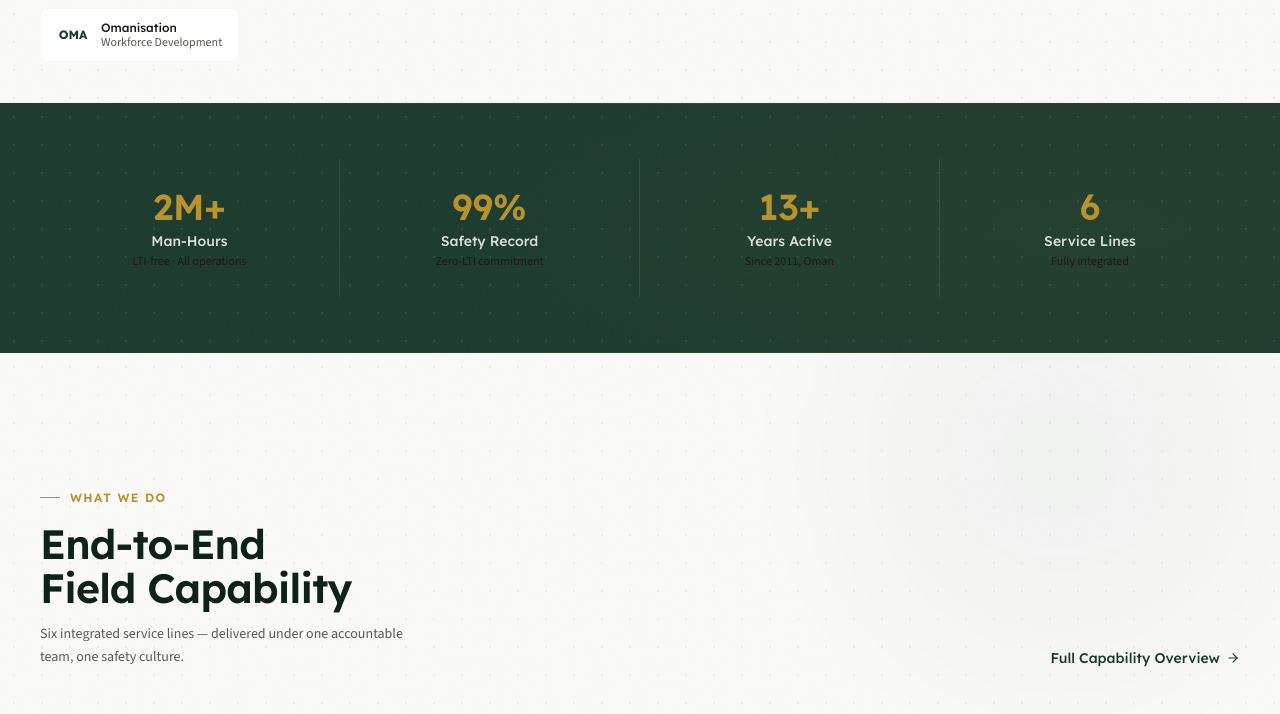
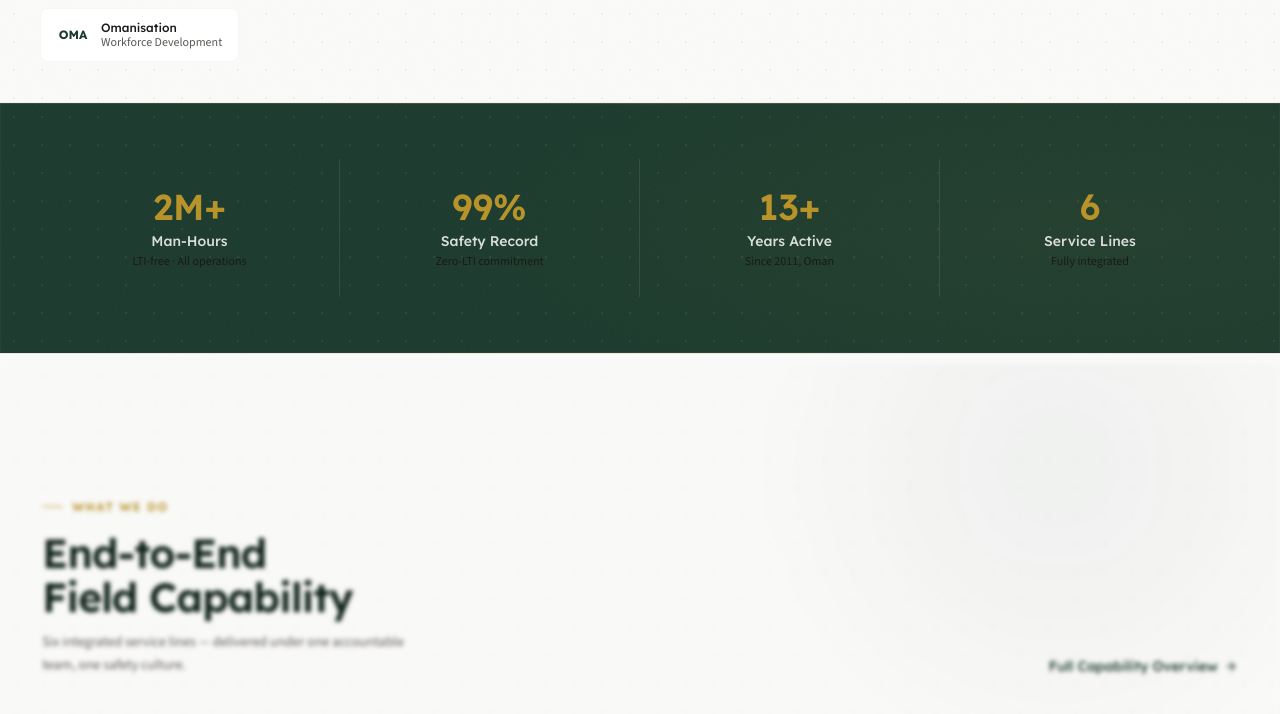
Before and after one commit to gopi-gulfinfotech/al-baraka-new, a React (Create React App) app: page / in a window 1280 px wide. Shown: the part 940-1654 px from the top of the page. Built offline with nearby package versions, Linux system fonts and the light colour scheme.

Commit message:
feat: add premium scroll motion language across home sections

```diff
--- /dev/null
+++ b/src/components/motion/ScrollMotionSection.jsx
@@ -0,0 +1,58 @@
+import { motion, useReducedMotion, useScroll, useSpring, useTransform } from 'framer-motion';
+import { useRef } from 'react';
+
+const easeOutExpo = [0.16, 1, 0.3, 1];
+
+/**
+ * Premium scroll-motion wrapper for sections.
+ * Establishes a consistent "motion language" across pages:
+ * - reveal timing and easing
+ * - depth through parallax y-offset
+ * - subtle opacity/scale interpolation for cinematic continuity
+ */
+export default function ScrollMotionSection({
+  children,
+  className = '',
+  amount = 0.2,
+  offset = ['start 88%', 'end 20%'],
+  delay = 0,
+  parallax = 26,
+  blur = 8,
+  as: Component = 'div',
+}) {
+  const sectionRef = useRef(null);
+  const shouldReduce = useReducedMotion();
+
+  const { scrollYProgress } = useScroll({
+    target: sectionRef,
+    offset,
+  });
+
+  const smoothed = useSpring(scrollYProgress, {
+    stiffness: 90,
+    damping: 22,
+    mass: 0.3,
+  });
+
+  const y = useTransform(smoothed, [0, 1], [shouldReduce ? 0 : parallax, 0]);
+  const opacity = useTransform(smoothed, [0, 0.35, 1], [0.65, 1, 1]);
+  const scale = useTransform(smoothed, [0, 1], [0.985, 1]);
+  const filter = useTransform(smoothed, [0, 1], [
+    shouldReduce ? 'blur(0px)' : `blur(${blur}px)`,
+    'blur(0px)',
+  ]);
+
+  return (
+    <motion.div
+      ref={sectionRef}
+      initial={shouldReduce ? false : { opacity: 0, y: 24 }}
+      whileInView={shouldReduce ? {} : { opacity: 1, y: 0 }}
+      viewport={{ once: true, amount }}
+      transition={{ duration: shouldReduce ? 0 : 0.8, ease: easeOutExpo, delay }}
+      style={{ y, opacity, scale, filter }}
+      className={className}
+    >
+      <Component>{children}</Component>
+    </motion.div>
+  );
+}
--- a/src/pages/Home.jsx
+++ b/src/pages/Home.jsx
@@ -22,18 +22,40 @@ import About from '../components/sections/About';
 import OmanIdentity from '../components/sections/OmanIdentity';
 import QHSE from '../components/sections/QHSE';
 import CTABanner from '../components/sections/CTABanner';
+import ScrollMotionSection from '../components/motion/ScrollMotionSection';
 
 export default function Home() {
   return (
     <main>
       <Hero />
+
+      <ScrollMotionSection parallax={18} blur={6}>
         <TrustBar />
+      </ScrollMotionSection>
+
+      <ScrollMotionSection parallax={22} delay={0.05}>
         <Stats />
+      </ScrollMotionSection>
+
+      <ScrollMotionSection parallax={26} delay={0.08}>
         <Services />
+      </ScrollMotionSection>
+
+      <ScrollMotionSection parallax={30} delay={0.12}>
         <About />
+      </ScrollMotionSection>
+
+      <ScrollMotionSection parallax={28} delay={0.12}>
         <OmanIdentity />
+      </ScrollMotionSection>
+
+      <ScrollMotionSection parallax={24} delay={0.14}>
         <QHSE />
+      </ScrollMotionSection>
+
+      <ScrollMotionSection parallax={20} delay={0.1} blur={4}>
         <CTABanner />
+      </ScrollMotionSection>
     </main>
   );
 }
```
Lines whose indentation alone changed are shown as unchanged.
